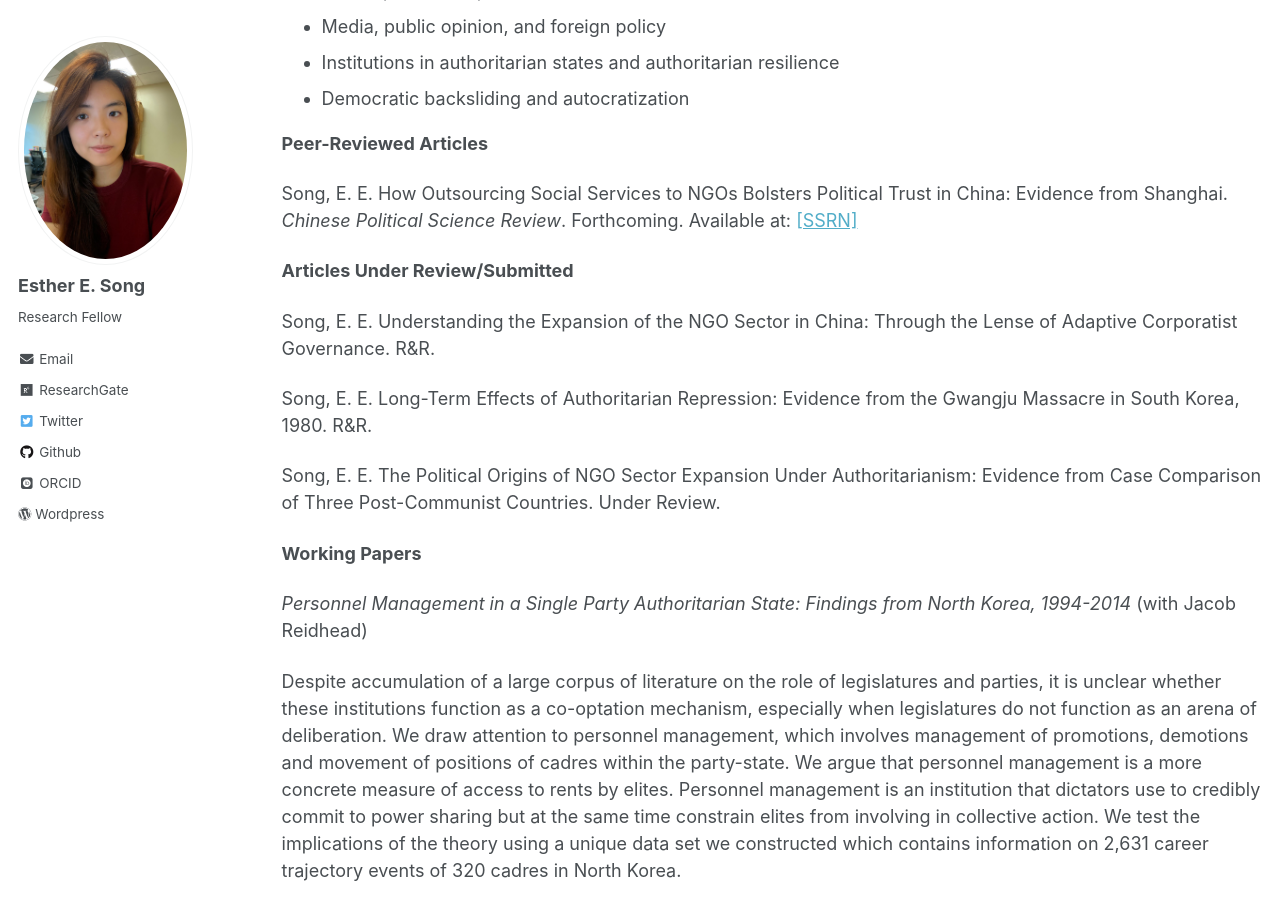
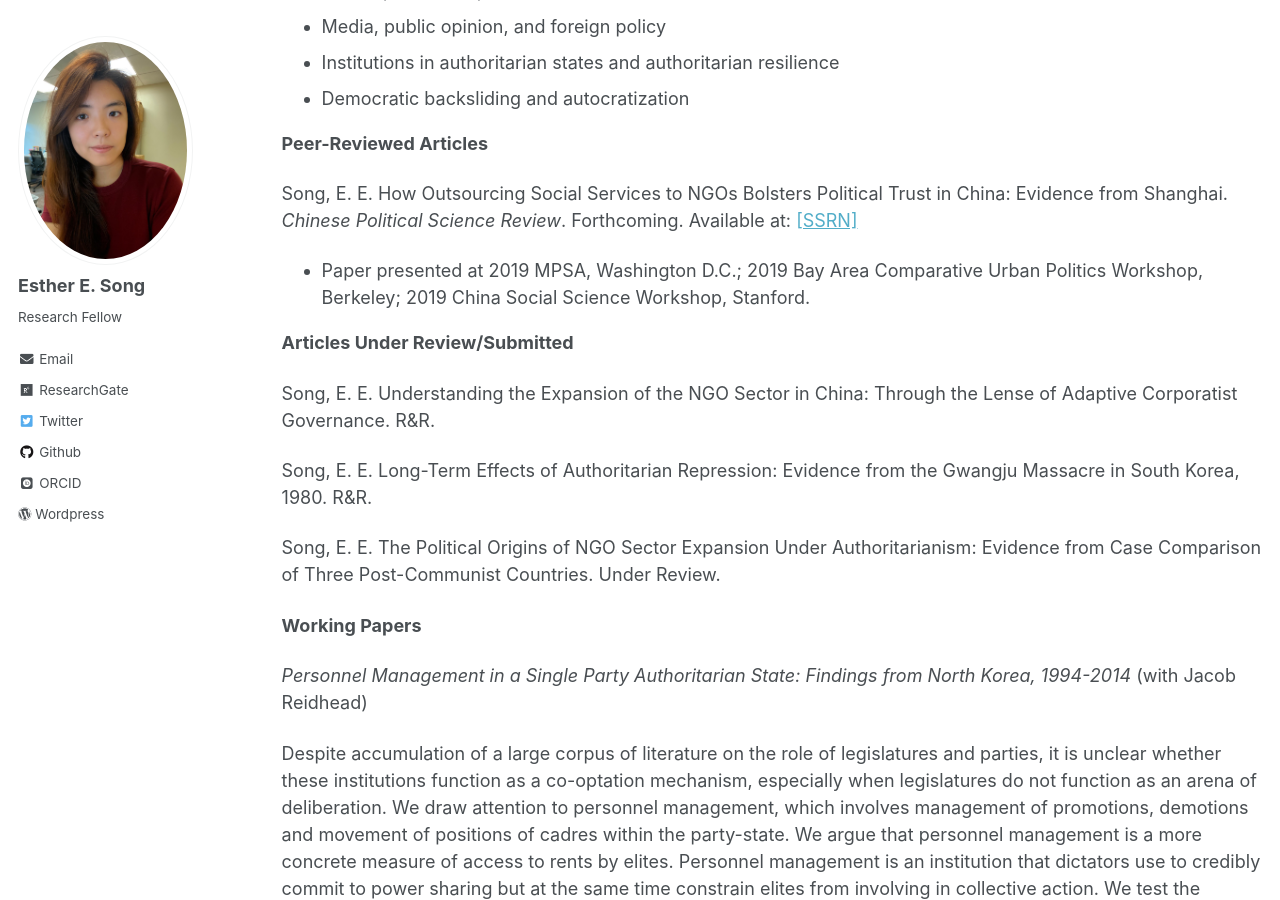
Before and after one commit to ehsong/ehsong.github.io, a Jekyll site: the page built from _pages/research.md, in a window 1280 px wide and 900 px high, scrolled down 310 px. Built offline with Jekyll 4.4.1, drawn with Linux system fonts in a browser that asks for light colours; some web fonts are replaced.

Commit message:
Update research.md

```diff
--- a/_pages/research.md
+++ b/_pages/research.md
@@ -19,6 +19,7 @@ My research interests span across the following topics:
 **Peer-Reviewed Articles**
 
 Song, E. E. How Outsourcing Social Services to NGOs Bolsters Political Trust in China: Evidence from Shanghai. *Chinese Political Science Review*. Forthcoming. Available at: [[SSRN]](https://papers.ssrn.com/sol3/papers.cfm?abstract_id=3991317)
+- Paper presented at 2019 MPSA, Washington D.C.; 2019 Bay Area Comparative Urban Politics Workshop, Berkeley; 2019 China Social Science Workshop, Stanford.
 
 **Articles Under Review/Submitted**
 
```
